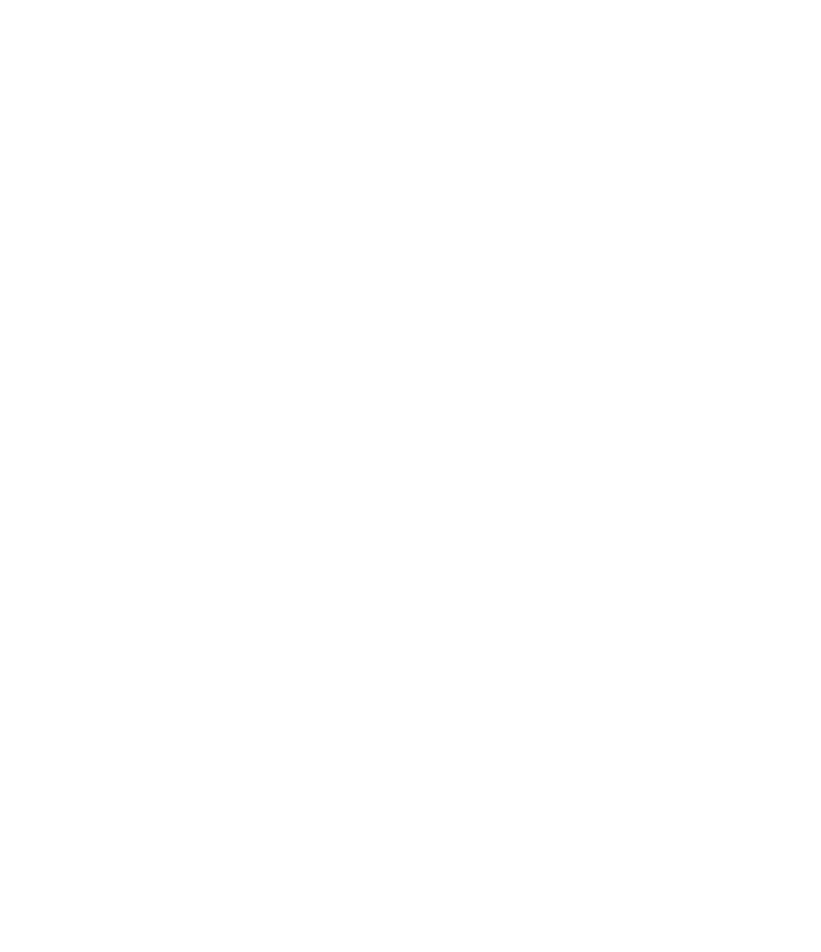
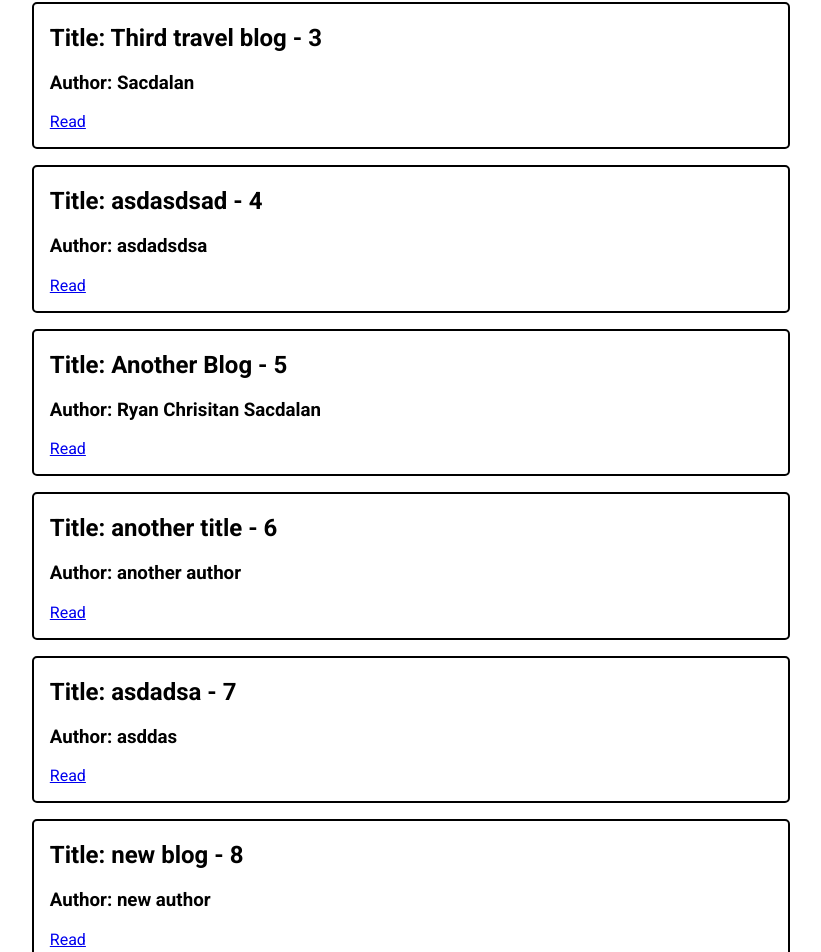
Before and after one commit to RySacdalan/React-Simple-Blog, a React (Create React App) app: page / in a window 1280 px wide. Shown: the part 482-1434 px from the top of the page, without its empty margins (229-1050 px from the left). Before the commit the page ends 800 px from the top, so only its background shows below. Built offline with nearby package versions, Linux system fonts and the light colour scheme; no server answers; data requests are answered from the project's data file.

Commit message:
Fix useState inside form

```diff
--- a/Data/db.json
+++ b/Data/db.json
@@ -1,5 +1,5 @@
 {
-  "blogs": [
+  "Blogs": [
     {
       "title": "First travel blog",
       "body": "Lorem ninja ipsum dolor sit amet, consectetuer adipiscing elit, sed diam nonummy nibh euismod tincidunt ut laoreet dolore magna aliquam erat volutpat. Ut ninja wisi enim ad minim veniam, quis nostrud exerci tation ullamcorper suscipit ninja lobortis nisl ut aliquip ex ea commodo consequat. Duis ninja autem vel eum iriure dolor in hendrerit in vulputate ninja velit esse molestie consequat, vel illum dolore eu feugiat nulla ninja facilisis at vero eros et accumsan et iusto odio dignissim qui blandit praesent luptatum zzril delenit augue duis dolore te feugait nulla facilisi. Nam ninja ipsum liber tempor cum soluta nobis eleifend option congue nihil imperdiet doming id quod mazim placerat facer possim assum. Typi ninja non habent claritatem insitam; est usus legentis in iis qui facit eorum claritatem. Investigationes ninja demonstraverunt lectores legere me lius quod ii legunt saepius. Claritas ninja est etiam processus dynamicus, qui ninja sequitur mutationem consuetudium lectorum. Mirum ninja est notare quam littera gothica, quam nunc putamus parum claram, anteposuerit litterarum formas humanitatis per seacula quarta decima et quinta decima. Eodem ninja ipsum modo typi, qui nunc nobis videntur parum clari, fiant sollemnes in ninja futurum.",
@@ -20,9 +20,33 @@
     },
     {
       "title": "asdasdsad",
-      "blogAuthor": "asdadsdsa",
-      "blogBody": "adasdsdad",
+      "author": "asdadsdsa",
+      "body": "adasdsdad",
       "id": 4
+    },
+    {
+      "title": "Another Blog",
+      "author": "Ryan Chrisitan Sacdalan",
+      "body": "Lorem ninja ipsum dolor sit amet, consectetuer adipiscing elit, sed diam nonummy nibh euismod tincidunt ut laoreet dolore magna aliquam erat volutpat. Ut ninja wisi enim ad minim veniam, quis nostrud exerci tation ullamcorper suscipit ninja lobortis nisl ut aliquip ex ea commodo consequat. Duis ninja autem vel eum iriure dolor in hendrerit in vulputate ninja velit esse molestie consequat, vel illum dolore eu feugiat nulla ninja facilisis at vero eros et accumsan et iusto odio dignissim qui blandit praesent luptatum zzril delenit augue duis dolore te feugait nulla facilisi. Nam ninja ipsum liber tempor cum soluta nobis eleifend option congue nihil imperdiet doming id quod mazim placerat facer possim assum. Typi ninja non habent claritatem insitam; est usus legentis in iis qui facit eorum claritatem. Investigationes ninja demonstraverunt lectores legere me lius quod ii legunt saepius. Claritas ninja est etiam processus dynamicus, qui ninja sequitur mutationem consuetudium lectorum. Mirum ninja est notare quam littera gothica, quam nunc putamus parum claram, anteposuerit litterarum formas humanitatis per seacula quarta decima et quinta decima. Eodem ninja ipsum modo typi, qui nunc nobis videntur parum clari, fiant sollemnes in ninja futurum.",
+      "id": 5
+    },
+    {
+      "title": "another title",
+      "author": "another author",
+      "body": "Lorem ninja ipsum dolor sit amet, consectetuer adipiscing elit, sed diam nonummy nibh euismod tincidunt ut laoreet dolore magna aliquam erat volutpat. Ut ninja wisi enim ad minim veniam, quis nostrud exerci tation ullamcorper suscipit ninja lobortis nisl ut aliquip ex ea commodo consequat. Duis ninja autem vel eum iriure dolor in hendrerit in vulputate ninja velit esse molestie consequat, vel illum dolore eu feugiat nulla ninja facilisis at vero eros et accumsan et iusto odio dignissim qui blandit praesent luptatum zzril delenit augue duis dolore te feugait nulla facilisi. Nam ninja ipsum liber tempor cum soluta nobis eleifend option congue nihil imperdiet doming id quod mazim placerat facer possim assum. Typi ninja non habent claritatem insitam; est usus legentis in iis qui facit eorum claritatem. Investigationes ninja demonstraverunt lectores legere me lius quod ii legunt saepius. Claritas ninja est etiam processus dynamicus, qui ninja sequitur mutationem consuetudium lectorum. Mirum ninja est notare quam littera gothica, quam nunc putamus parum claram, anteposuerit litterarum formas humanitatis per seacula quarta decima et quinta decima. Eodem ninja ipsum modo typi, qui nunc nobis videntur parum clari, fiant sollemnes in ninja futurum.",
+      "id": 6
+    },
+    {
+      "title": "asdadsa",
+      "author": "asddas",
+      "body": "hasdsadadsadsadadsada",
+      "id": 7
+    },
+    {
+      "title": "new blog",
+      "author": "new author",
+      "body": "Lorem ninja ipsum dolor sit amet, consectetuer adipiscing elit, sed diam nonummy nibh euismod tincidunt ut laoreet dolore magna aliquam erat volutpat. Ut ninja wisi enim ad minim veniam, quis nostrud exerci tation ullamcorper suscipit ninja lobortis nisl ut aliquip ex ea commodo consequat. Duis ninja autem vel eum iriure dolor in hendrerit in vulputate ninja velit esse molestie consequat, vel illum dolore eu feugiat nulla ninja facilisis at vero eros et accumsan et iusto odio dignissim qui blandit praesent luptatum zzril delenit augue duis dolore te feugait nulla facilisi. Nam ninja ipsum liber tempor cum soluta nobis eleifend option congue nihil imperdiet doming id quod mazim placerat facer possim assum. Typi ninja non habent claritatem insitam; est usus legentis in iis qui facit eorum claritatem. Investigationes ninja demonstraverunt lectores legere me lius quod ii legunt saepius. Claritas ninja est etiam processus dynamicus, qui ninja sequitur mutationem consuetudium lectorum. Mirum ninja est notare quam littera gothica, quam nunc putamus parum claram, anteposuerit litterarum formas humanitatis per seacula quarta decima et quinta decima. Eodem ninja ipsum modo typi, qui nunc nobis videntur parum clari, fiant sollemnes in ninja futurum.",
+      "id": 8
     }
   ]
 }
--- a/src/Components/Create.js
+++ b/src/Components/Create.js
@@ -1,30 +1,34 @@
 import React, { useState } from "react";
+import { useHistory } from "react-router";
 
 const Create = () => {
   const [title, setTitle] = useState("");
-  const [blogAuthor, setBlogAuthor] = useState("");
-  const [blogBody, setBlogBody] = useState("");
+  const [author, setAuthor] = useState("");
+  const [body, setBody] = useState("");
+  const history = useHistory();
 
   const titleChangeHandler = (e) => {
     setTitle(e.target.value);
   };
   const authorChangeHandler = (e) => {
-    setBlogAuthor(e.target.value);
+    setAuthor(e.target.value);
   };
   const bodyChangeHandler = (e) => {
-    setBlogBody(e.target.value);
+    setBody(e.target.value);
   };
 
   const submitFormHandler = (e) => {
     e.preventDefault();
 
-    const newBlog = { title, blogAuthor, blogBody };
+    const newBlog = { title, author, body };
 
     fetch("http://localhost:8000/Blogs", {
       method: "POST",
       headers: { "Content-type": "application/json" },
       body: JSON.stringify(newBlog),
     });
+
+    console.log("New blog added!");
   };
 
   return (
@@ -42,15 +46,11 @@ const Create = () => {
         <input
           type="text"
           onChange={authorChangeHandler}
-          value={blogAuthor}
+          value={author}
           required
         />
         <label>Body: </label>
-        <textarea
-          onChange={bodyChangeHandler}
-          value={blogBody}
-          required
-        ></textarea>
+        <textarea onChange={bodyChangeHandler} value={body} required></textarea>
         <button type="submit">Post</button>
       </form>
     </div>
```
